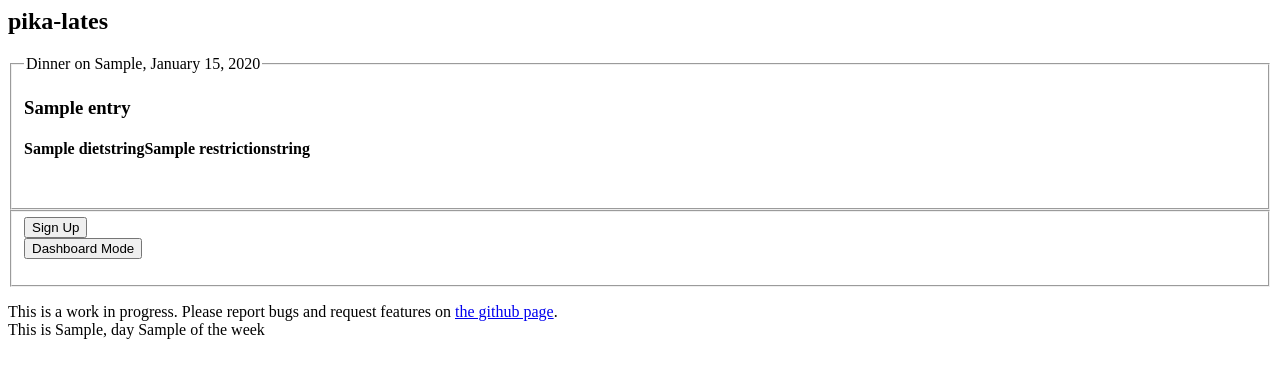
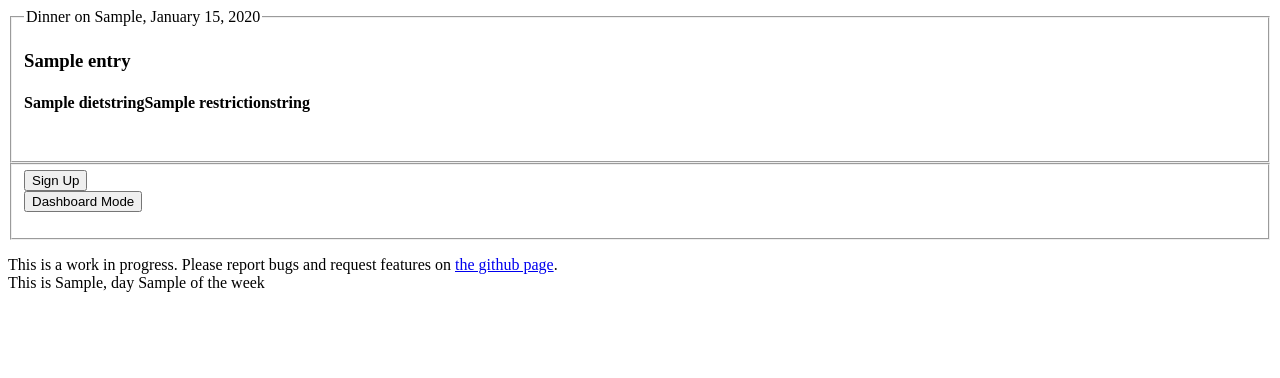
Before and after one commit to craftyjon/mealplanner, a Django app: template mealplanner/templates/lates/dashboard.htm in a window 1280 px wide. Shown: the top 378 px of the page. Run offline with Django 3.2, Linux system fonts and the light colour scheme; the template is opened without the code that fills it: most values are stand-ins (such as "Sample title", 1, 10 or a date in 2020); some libraries are stand-ins or nearby versions.

Commit message:
style bugfixes

```diff
--- a/mealplanner/templates/lates/dashboard.htm
+++ b/mealplanner/templates/lates/dashboard.htm
@@ -1,14 +1,9 @@
 {% extends "lates/base.htm" %}
-{% block title %}pika-lates{% endblock %}
+{% block title %}lates dashboard - mealplanner{% endblock %}
 
 {% block head %}<meta http-equiv="Refresh" content="300">{% endblock %}
 
 {% block header %}
-<div class="row" id="header">
-    <div class="col g12">
-    <h2>pika-lates</h2>
-    </div>
-</div>
 {% endblock %}
 
 {% block javascript %}<script src="http://ajax.googleapis.com/ajax/libs/jquery/1.4.2/jquery.min.js" type="text/javascript" /></script>
--- a/mealplanner/templates/lates/overview.htm
+++ b/mealplanner/templates/lates/overview.htm
@@ -1,5 +1,5 @@
 {% extends "lates/base.htm" %}
-{% block title %}pika-lates{% endblock %}
+{% block title %}lates - mealplanner{% endblock %}
 
 {% block head %}<meta http-equiv="Refresh" content="300">{% endblock %}
 
--- a/mealplanner/templates/lates/signup-complete.htm
+++ b/mealplanner/templates/lates/signup-complete.htm
@@ -1,5 +1,5 @@
 {% extends "lates/base.htm" %}
-{% block title %}pika-lates{% endblock %}
+{% block title %}late signup - mealplanner{% endblock %}
 
 {% block javascript %}<script src="http://ajax.googleapis.com/ajax/libs/jquery/1.4.2/jquery.min.js" type="text/javascript" /></script>
 <script src="{{ media_url }}dashboard.js" type="text/javascript" /></script>{% endblock %}
--- a/mealplanner/templates/lates/signup.htm
+++ b/mealplanner/templates/lates/signup.htm
@@ -1,5 +1,5 @@
 {% extends "lates/base.htm" %}
-{% block title %}pika-lates{% endblock %}
+{% block title %}late signup - mealplanner{% endblock %}
 
 {% block javascript %}<script src="http://ajax.googleapis.com/ajax/libs/jquery/1.4.2/jquery.min.js" type="text/javascript" /></script>
 <script src="{{ media_url }}dashboard.js" type="text/javascript" /></script>{% endblock %}
```
